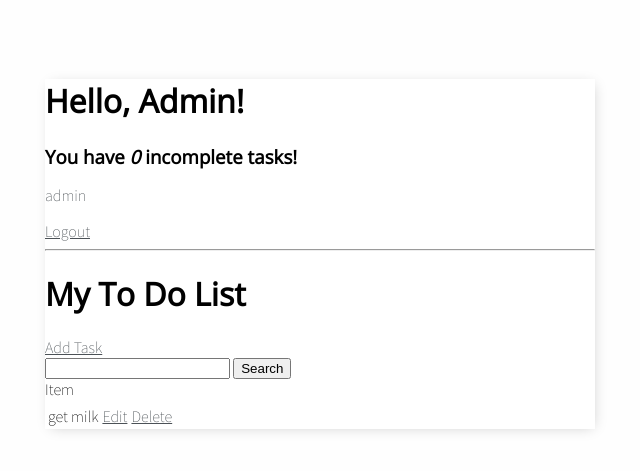
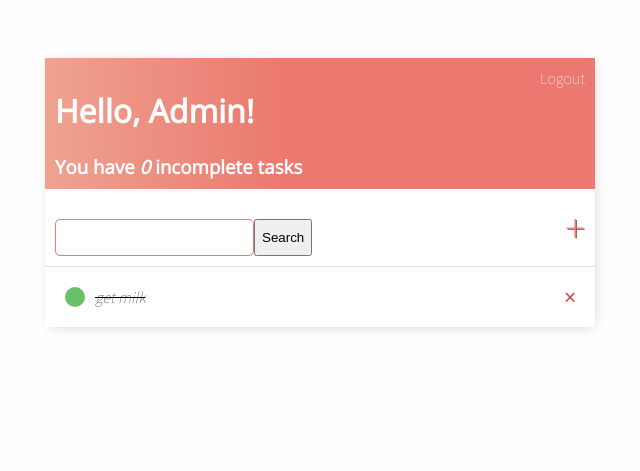
Before and after one commit to JAWD-001/GH_todo_list, a Django app: page / in a window 1280 px wide. Shown: the top 471 px of the page, without its empty margins (320-960 px from the left). Run offline with Django 4.2, Linux system fonts and the light colour scheme; a user stored in the database is signed in; data comes from the database, SQL or seed files in the repository; both versions use the stored data as it was after the commit.

Commit message:
add finishing styling to templates

```diff
--- a/todo_list/base/models.py
+++ b/todo_list/base/models.py
@@ -1,7 +1,8 @@
+from tkinter import Widget
 from xmlrpc.client import FastMarshaller
 from django.db import models
 from django.contrib.auth.models import User
-from django.forms import DateTimeField
+from django.forms import DateTimeField, ChoiceField
 
 # Create your models here.
 class Task(models.Model):
--- a/todo_list/base/templates/base/main.html
+++ b/todo_list/base/templates/base/main.html
@@ -39,6 +39,104 @@
           -webkit-box-shadow: 2px 2px 13px -4px rgba(0,0,0,0.21);
           box-shadow: 2px 2px 13px -4px rgba(0,0,0,0.21);
         }
+
+        .header-bar {
+          display: flex;
+          justify-content: space-between;
+          color:#fff;
+          padding: 10px;
+          border-radius: 5px, 5px, 0, 0;
+          background: linear-gradient(90deg, #eea390 0%, #eb796f 43%, #eb796f 100% )
+        }
+
+        .header-bar a {
+          color: rgb(247, 247,257);
+          text-decoration: none;
+        }
+
+        .task-wrapper {
+          display: flex;
+          align-items: center;
+          justify-content: space-between;
+          padding: 20px;
+          background-color:#fff;
+          border-top: 1px solid rgb(226,226,226);
+        }
+
+        .task-title {
+          display: flex;
+        }
+
+        .task-title a {
+          text-decoration: none;
+          color:#4b5166;
+          margin-left: 10px;
+        }
+
+        .task-complete-icon {
+          height: 20px;
+          width: 20px;
+          background-color: rgb(105, 192, 105);
+          border-radius: 50%;
+        }
+
+        .task-incomplete-icon {
+          height: 20px;
+          width: 20px;
+          background-color: rgb(218, 218, 218);
+          border-radius: 50%;
+        }
+
+        .delete-link {
+          text-decoration: none;
+          font-weight: 900;
+          color: #cf4949;
+          font-size: 22px;
+          line-height: 0;
+        }
+
+        #search-add-wrapper {
+          display: flex;
+          justify-content: space-between;
+          align-items: center;
+          padding: 10px;
+        }
+
+        #add-link {
+          color: #eb796f;
+          text-decoration: none;
+          font-size: 42px;
+          text-shadow: 1px 1px #81413b;
+        }
+
+        input[type=text],
+        input[type=password],
+        textarea {
+          border: 1px solid #eb796f;
+          border-radius: 5px;
+          padding: 10px;
+          width: 90%;
+        }
+
+        label {
+          padding-top: 10px !important;
+          display: block;
+        }
+
+        .button {
+          border: 1px solid #eb796f;
+          background-color: #fafafa;
+          color: #eb796f;
+          padding: 10px;
+          font-size: 14px;
+          border-radius: 5px;
+          cursor: pointer;
+          text-decoration: none;
+        }
+
+        .card-body {
+          padding: 20px;
+        }
         </style>
   </head>
   <body>
--- a/todo_list/base/templates/base/task_list.html
+++ b/todo_list/base/templates/base/task_list.html
@@ -1,44 +1,54 @@
-{% extends 'base/main.html' %}
-{% block content %}
+{% extends 'base/main.html' %} {% block content %}
 
 <div class="header-bar">
   <div>
     <h1>Hello, {{request.user|title}}!</h1>
-    <h3 style="margin:0">You have <i>{{count}}</i> incomplete task{{ count|pluralize }}!</h3>
-
+    <h3 style="margin: 0">
+      You have <i style="font-weight: bold">{{count}}</i> incomplete
+      task{{count|pluralize:'s'}}
+    </h3>
+  </div>
 
   {% if request.user.is_authenticated %}
-<p>{{request.user}}</p>
   <a href="{% url 'logout' %}">Logout</a>
   {% else %}
   <a href="{% url 'login' %}">Login</a>
   {% endif %}
+</div>
 
-<hr />
-<h1>My To Do List {{color}}</h1>
 
-<a href="{% url 'task-create' %}">Add Task</a>
+<div id="search-add-wrapper">
+  <form method="GET" style="margin-top: 20px; display: flex;">
+    <input type="text" name="search-area" value="{{search_input}}" />
+    <input class="botton" type="submit" value="Search">
+  </form>
+  <a id="add-link" href="{% url 'task-create' %}">&#x2b</a>
+</div>
 
-<form method="GET">
-  <input type="text" name="search-area" value="{{search_input}}" />
-  <input type="submit" value="Search" />
-</form>
-
-<table>
-  <tr
-    <th>Item</th>
-    <th></th>
-  </tr>
+  <div class="task-items-wrapper">
     {% for task in tasks %}
-  <tr>
-    <td>{{task.title}}</td>
-    <td><a href="{% url 'task-update' task.id %}">Edit</a></td>
-    <td><a href="{% url 'task-delete' task.id%}">Delete</a></td>
-  </tr>
+    <div class="task-wrapper">
+      {% if task.task_completed %}
+      <div class="task-title">
+        <div class="task-complete-icon"></div>
+        <i
+          ><s><a href="{% url 'task-update' task.id %}">{{task}}</a></s></i
+        >
+      </div>
+      <a class="delete-link" href="{% url 'task-delete' task.id%}">&#215;</a>
+      {% else %}
+      <div class="task-title">
+        <div class="task-incomplete-icon"></div>
+        <a href="{% url 'task-update' task.id %}">{{task}}</a>
+      </div>
+      <a class="delete-link" href="{% url 'task-delete' task.id%}">&#215;</a>
+      {% endif %}
+    </div>
 
     {% empty %}
-  <h3>No Items in List</h3>
+    <h3>No items in list</h3>
     {% endfor %}
-</table>
+  </div>
 
   {% endblock content %}
+</div>
--- /dev/null
+++ b/todo_list/requirements.txt
@@ -0,0 +1,3 @@
+# To ensure app dependencies are ported from your virtual environment/host machine into your container, run 'pip freeze > requirements.txt' in the terminal to overwrite this file
+django==4.0
+gunicorn==20.1.0
```
Also changed, not shown: todo_list/base/templates/base/login.html (+5 -2 lines), todo_list/base/templates/base/register.html (+22 -7 lines), todo_list/base/templates/base/task_confirm_delete.html (+7 -3 lines), todo_list/base/templates/base/task_form.html (+11 -7 lines), todo_list/db.sqlite3. Lines whose indentation alone changed are shown as unchanged.
